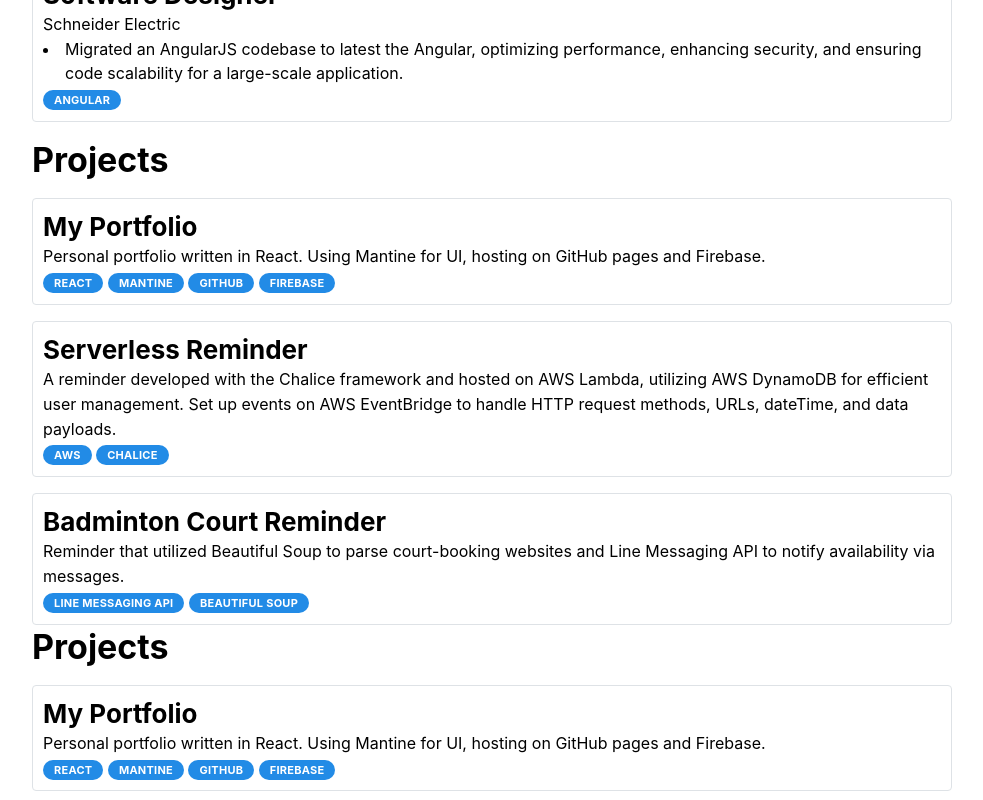
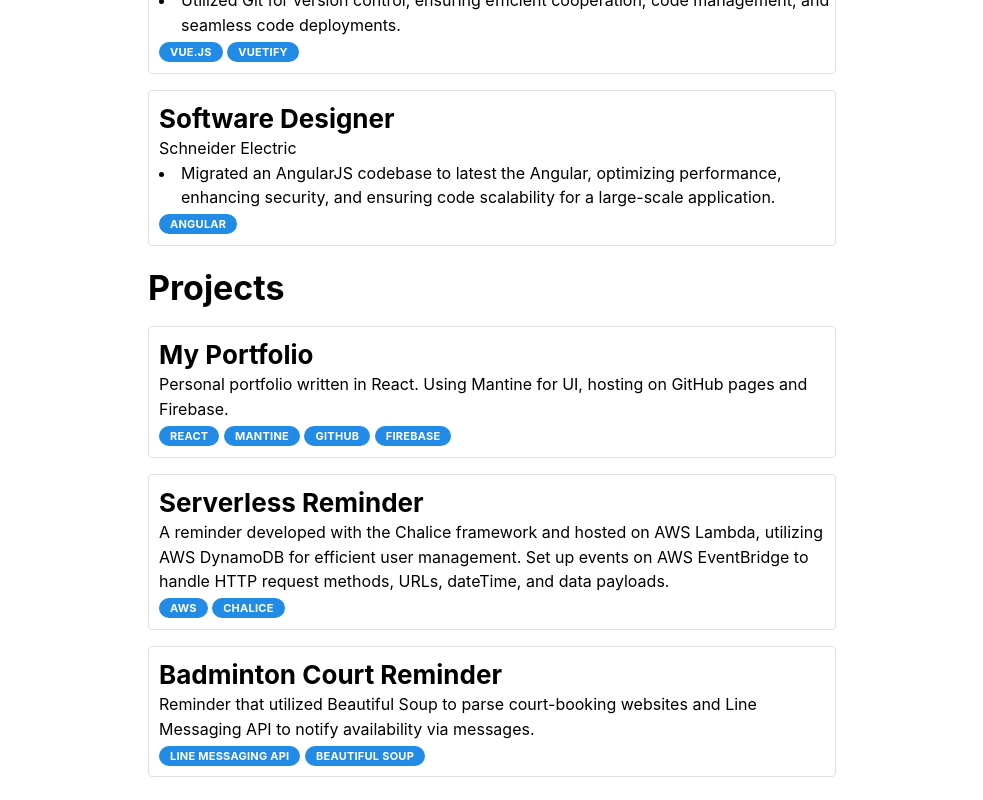
Before and after one commit to garyfan1/my_first_react, a React (Vite) app: page / in a window 1280 px wide. Shown: the part 1060-1860 px from the top of the page, without its empty margins (148-1131 px from the left). Built offline with nearby package versions, Linux system fonts and the light colour scheme.

Commit message:
added all scrolling

```diff
--- a/src/App.tsx
+++ b/src/App.tsx
@@ -1,11 +1,6 @@
-import {
-  AppShell,
-  Button,
-  Container,
-  Group,
-} from "@mantine/core";
+import { AppShell, Button, Container, Group, Space } from "@mantine/core";
 
-import "@mantine/core/styles.css"; // needed at the root of App to use Mantine
+import "@mantine/core/styles.css";
 
 import { MantineProvider, createTheme } from "@mantine/core";
 import AboutMe from "./components/aboutMe";
@@ -18,31 +13,47 @@ function App() {
     /** Put your mantine theme override here */
   });
 
-  const {scrollIntoView, targetRef} = useScrollIntoView<HTMLHeadingElement>({offset: 60});
+  const { scrollIntoView: scrollAboutMeItoView, targetRef: aboutMeRef } =
+    useScrollIntoView<HTMLHeadingElement>({ offset: 100 });
+  const { scrollIntoView: scrollExperieceItoView, targetRef: experieceRef } =
+    useScrollIntoView<HTMLHeadingElement>({ offset: 100 });
+  const { scrollIntoView: scrollProjectsItoView, targetRef: projectsRef } =
+    useScrollIntoView<HTMLHeadingElement>({ offset: 100 });
 
-  const scrollToAboutMe = () =>{
-    scrollIntoView({alignment: "center"})
-  }
+  const scrollToAboutMe = () => {
+    scrollAboutMeItoView({ alignment: "start" });
+  };
+  const scrollToExperience = () => {
+    scrollExperieceItoView({ alignment: "start" });
+  };
+  const scrollToProjects = () => {
+    scrollProjectsItoView({ alignment: "start" });
+  };
 
   return (
     <MantineProvider theme={theme}>
       <AppShell header={{ height: 80 }} padding="md">
         <AppShell.Header p="xl">
-
           <Group justify="center">
-          <Button onClick={scrollToAboutMe} variant="transparent">About Me</Button>
-          <Button onClick={scrollToAboutMe} variant="transparent">Experience</Button>
-          <Button onClick={scrollToAboutMe} variant="transparent">Projects</Button>
+            <Button onClick={scrollToAboutMe} variant="transparent">
+              About Me
+            </Button>
+            <Button onClick={scrollToExperience} variant="transparent">
+              Experience
+            </Button>
+            <Button onClick={scrollToProjects} variant="transparent">
+              Projects
+            </Button>
           </Group>
-
         </AppShell.Header>
 
         <AppShell.Main>
-          {/* <Container p={20} bg="var(--mantine-color-blue-light)"> */}
-          <Container p={20}>
-            <AboutMe ref={targetRef}/>
-            <Experience/>
-            <Projects/>
+          <Container size="sm">
+            <AboutMe ref={aboutMeRef} />
+            <Space h={20}/>
+            <Experience ref={experieceRef} />
+            <Space h={20}/>
+            <Projects ref={projectsRef} />
           </Container>
         </AppShell.Main>
       </AppShell>
--- a/src/components/experience.tsx
+++ b/src/components/experience.tsx
@@ -1,11 +1,11 @@
 import { Paper, Title, Text, Stack, List, Badge } from "@mantine/core";
+import { forwardRef } from "react";
 
-import Projects from "./projects";
-
-function Experience() {
+const Experience = forwardRef<HTMLHeadingElement>((_, experienceRef) => {
   return (
     <Stack>
-      <Title>Work Experience</Title>
+      <Title ref={experienceRef}>Work Experience</Title>
+
       <Paper p={10} radius="sm" withBorder>
         <Title order={2}>Back-End Developer</Title>
         <Text>Lychee Technology</Text>
@@ -28,9 +28,11 @@ function Experience() {
             RESTful APIs to ensure functionality and facilitate team
             collaboration.
           </List.Item>
-          <Badge>Django</Badge> <Badge>Django Rest Framework</Badge> <Badge>MySQL</Badge> <Badge>Postman</Badge>
+          <Badge>Django</Badge> <Badge>Django Rest Framework</Badge>{" "}
+          <Badge>MySQL</Badge> <Badge>Postman</Badge>
         </List>
       </Paper>
+
       <Paper p={10} radius="sm" withBorder>
         <Title order={2}>Application Developer</Title>
         <Text>Government of British Columbia</Text>
@@ -52,6 +54,7 @@ function Experience() {
           <Badge>Vue.js</Badge> <Badge>Vuetify</Badge>
         </List>
       </Paper>
+
       <Paper p={10} radius="sm" withBorder>
         <Title order={2}>Software Designer</Title>
         <Text>Schneider Electric</Text>
@@ -64,9 +67,9 @@ function Experience() {
           <Badge>Angular</Badge>
         </List>
       </Paper>
-      <Projects />
+
     </Stack>
   );
-}
+});
 
 export default Experience;
--- a/src/components/projects.tsx
+++ b/src/components/projects.tsx
@@ -1,9 +1,10 @@
 import { Paper, Title, Text, Stack, Badge } from "@mantine/core";
+import { forwardRef } from "react";
 
-function Projects() {
+const Projects = forwardRef<HTMLHeadingElement>((_, projectsRef) => {
   return (
     <Stack>
-      <Title>Projects</Title>
+      <Title ref={projectsRef}>Projects</Title>
 
       <Paper p={10} radius="sm" withBorder>
         <Title order={2}>My Portfolio</Title>
@@ -29,13 +30,14 @@ function Projects() {
       <Paper p={10} radius="sm" withBorder>
         <Title order={2}>Badminton Court Reminder</Title>
         <Text>
-          Reminder that utilized Beautiful Soup to parse court-booking websites and Line
-          Messaging API to notify availability via messages.
+          Reminder that utilized Beautiful Soup to parse court-booking websites
+          and Line Messaging API to notify availability via messages.
         </Text>
         <Badge>Line Messaging API</Badge> <Badge>Beautiful Soup</Badge>
       </Paper>
+
     </Stack>
   );
-}
+});
 
 export default Projects;
```
Also changed, not shown: src/components/aboutMe.tsx (+4 -7 lines).
